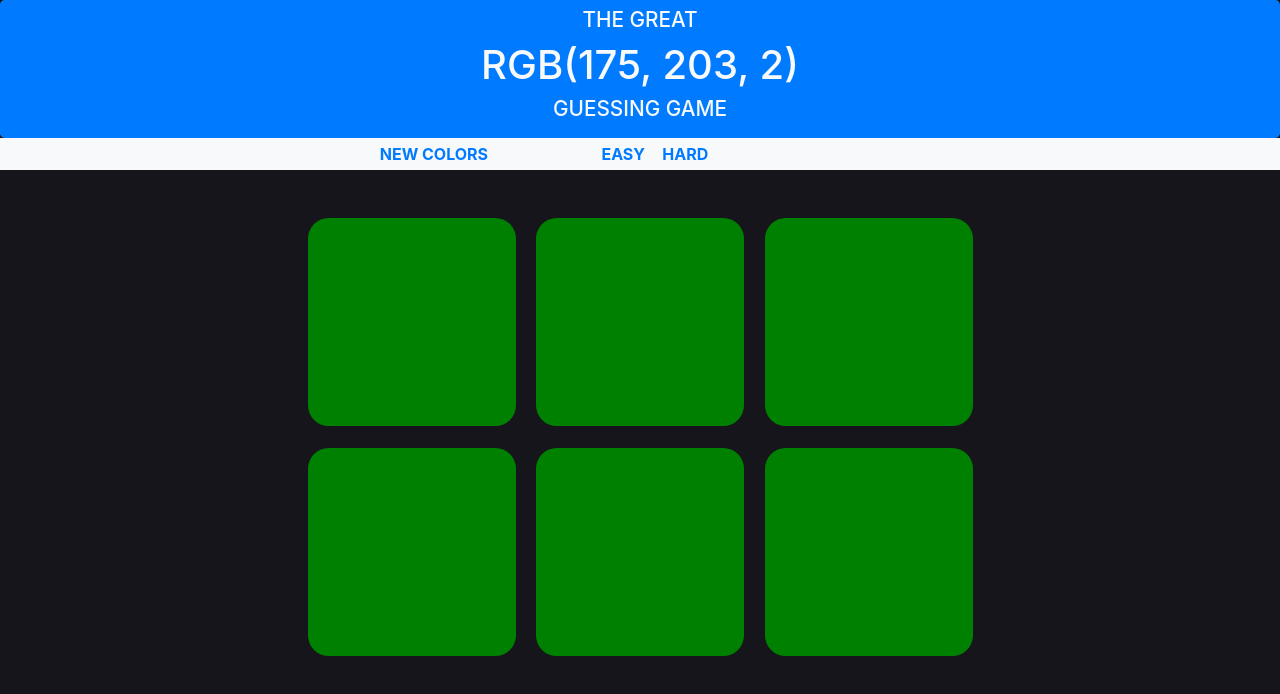
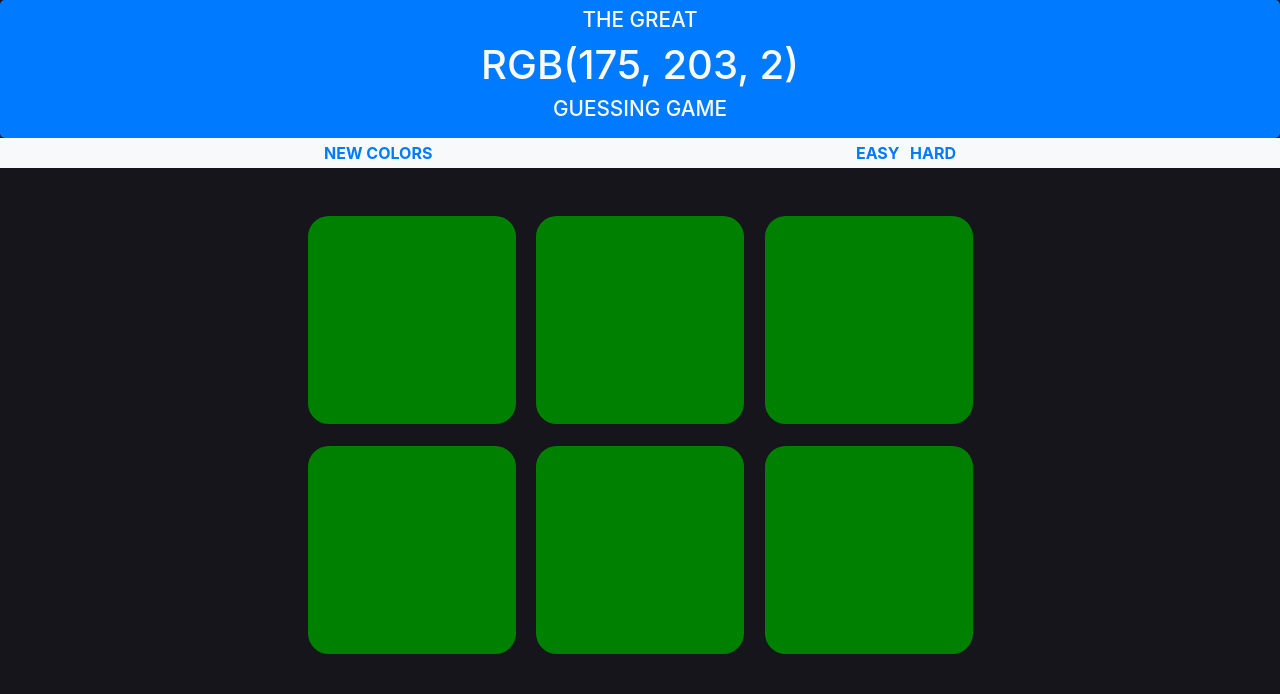
Before and after one commit to darco2018/color-game, a website built with webpack: page src/index.html in a window 1280 px wide. Built offline with nearby package versions, Linux system fonts and the light colour scheme; some packages are replaced by stand-ins of ours; files whose address does not match are found by name.

Commit message:
Complete layout

```diff
--- a/src/css/index.css
+++ b/src/css/index.css
@@ -13,31 +13,48 @@ body {
   margin: 0;
 }
 
+.bar {
+  background: var(--light);
+}
+
+.links-wrapper {
+  /*   text-align: center;
+  padding: 0.2rem;
+  max-width: 670px;
+  margin: 0 auto;
+  background: lightcoral;
+  height: 30px; */
+  text-align: center;
+  padding: 0.2rem 7rem;
+  max-width: 670px;
+  margin: 0 auto;
+  /* background: lightcoral; */
+  height: 30px;
+}
+.links-wrapper > a:nth-child(1) {
+  float: left;
+}
+
+.menu--right {
+  float: right;
+  /* background: yellow; */
+  margin: 0;
+  padding: 0;
+}
+.control-btn {
+  padding: 0 3px;
+}
+
+.menu--right .control-btn:nth-child(1) {
+  /* color: red; */
+}
+
 a {
   font-weight: bold;
 }
 
-.navbar-nav .nav-link {
-  margin: 0 -0.2rem;
-  padding-left: 0.6rem;
-  padding-right: 0.6rem;
-}
-
-.navbar-light .navbar-nav .nav-link {
-  color: var(--primary);
-}
-
-.navbar-nav:hover .nav-link:hover {
-  color: var(--light);
-  background: var(--primary);
-}
-
-.nav-item,
-.navlink {
-  display: inline-block;
-}
-
 .squares-wrapper {
+  clear: both;
   text-align: center;
   padding: 1rem;
   max-width: 930px;
@@ -64,11 +81,14 @@ h2 {
 }
 
 @media (min-width: 620px) {
+  .links-wrapper {
+    padding: 0.2rem 5rem;
+  }
   .square {
     background: grey;
-    margin: 0.3rem;
-    width: 11rem;
-    height: 11rem;
+    margin: 0.4rem;
+    width: 10.5rem;
+    height: 10.5rem;
   }
 
   .squares-wrapper {
@@ -77,6 +97,9 @@ h2 {
 }
 
 @media (min-width: 800px) {
+  .links-wrapper {
+    padding: 0.2rem 1rem;
+  }
   .square {
     background: green;
     margin: 0.5rem;
--- a/src/index.html
+++ b/src/index.html
@@ -32,27 +32,18 @@
       </div>
       <!-- // [END jumbotron]  -->
       <!-- // [START Primary navigation]  -->
-      <div class="container-fluid px-0">
-        <nav
-          class="navbar navbar-light bg-light d-flex justify-content-center m-0 py-1 "
-        >
-          <div class="mr-5 pr-5">
-            <ul class="navbar-nav d-inline mr-5 pr-5">
-              <li class="nav-item d-inline">
-                <a class="nav-link d-inline " href="#">NEW COLORS</a>
-              </li>
 
-            <ul class="navbar-nav d-inline ml-5 pl-5">
-              <li class="nav-item d-inline">
-                <a class="nav-link d-inline" href="#">EASY</a>
-              </li>
-              <li class="nav-item d-inline">
-                <a class="nav-link d-inline" href="#">HARD</a>
-              </li>
-            </ul>
+      <nav class="bar container-fluid px-0">
+        <div class="links-wrapper">
+          <a class="control-btn" href="#">NEW COLORS</a>
+          <!-- <div class="levels-wrapper"> -->
+          <div class="menu--right">
+            <a class="control-btn" href="#">EASY</a>
+            <a class="control-btn" href="#">HARD</a>
           </div>
-        </nav>
-      </div>
+        </div>
+      </nav>
+
       <!-- // [END Primary navigation]  -->
     </header>
     <!-- // [END header]-->
@@ -67,7 +58,7 @@
             <div class="square"></div>
             <div class="square"></div>
             <div class="square"></div>
-        </div>
+          </div>
         </div>
       </section>
       <!-- // [END content]  -->
```
